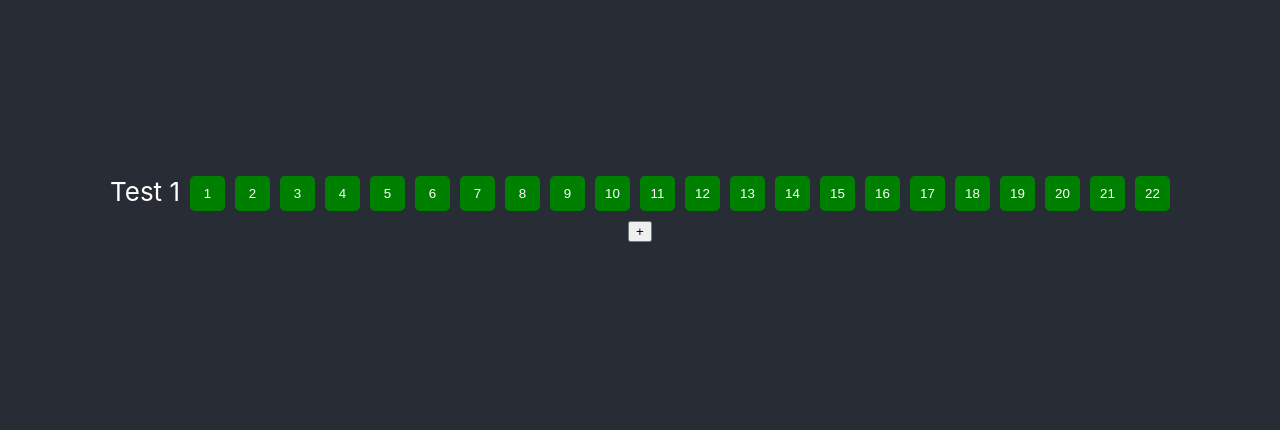
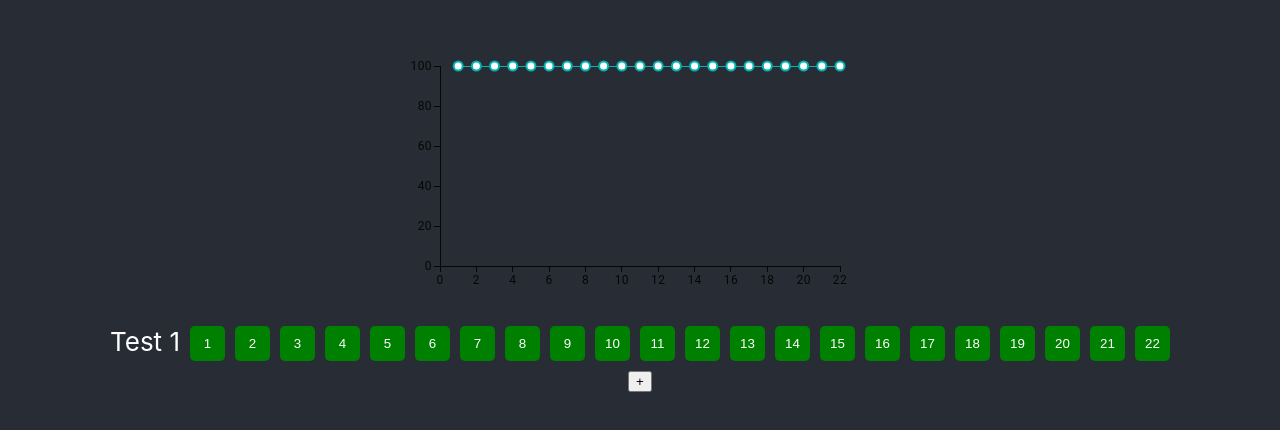
Before and after one commit to ShonBarkan/PsyTrack, a React (Create React App) app in the folder client/: page / in a window 1280 px wide. Shown: the part 196-626 px from the top of the page. Built offline with nearby package versions, Linux system fonts and the light colour scheme.

Commit message:
[Graph]: make a Graph that shows the questionsAverage success

```diff
--- a/client/package.json
+++ b/client/package.json
@@ -3,12 +3,18 @@
   "version": "0.1.0",
   "private": true,
   "dependencies": {
+    "@emotion/react": "^11.13.5",
+    "@emotion/styled": "^11.13.5",
+    "@mui/material": "^6.1.8",
+    "@mui/styled-engine-sc": "^6.1.8",
+    "@mui/x-charts": "^7.22.3",
     "@testing-library/jest-dom": "^5.17.0",
     "@testing-library/react": "^13.4.0",
     "@testing-library/user-event": "^13.5.0",
     "react": "^18.3.1",
     "react-dom": "^18.3.1",
     "react-scripts": "5.0.1",
+    "styled-components": "^6.1.13",
     "web-vitals": "^2.1.4"
   },
   "scripts": {
--- a/client/src/App.js
+++ b/client/src/App.js
@@ -1,11 +1,13 @@
 import './App.css';
+import Graph from './components/Graph/Graph';
 import Tests from './components/Tests/Tests';
 
 function App() {
   return (
     <div className="App">
       <header className="App-header">
-       <Tests/>
+        <Graph/>
+        <Tests/>
       </header>
     </div>
   );
--- a/client/src/components/Graph/Graph.jsx
+++ b/client/src/components/Graph/Graph.jsx
@@ -0,0 +1,37 @@
+import React, { useEffect, useState } from 'react';
+import { LineChart } from '@mui/x-charts/LineChart';
+import { useAppContext } from '../../context';
+
+const Graph = () => {
+    const {testsScore} = useAppContext()
+    const [questionsAverage, setQuestionsAverage] = useState([]);
+
+    useEffect(() => {
+        setQuestionsAverage(
+            testsScore[0].map((_, colIndex) => {
+                const columnValues = testsScore.map(row => row[colIndex]);
+                const successCount = columnValues.filter(value => value === 1).length;
+                return (successCount / testsScore.length) * 100;
+            })
+        )
+    }, [testsScore]);
+    return (
+        <div>
+            <LineChart
+            xAxis={[{ data: Array.from({length: questionsAverage.length} , (_, index) => index + 1) }]}
+            series={
+                        [
+                            {
+                                data: questionsAverage
+                            }
+                        ]
+                    }
+            yAxis={[{min:0}]}
+            width={500}
+            height={300}
+            />
+        </div>
+    );
+}
+
+export default Graph;
--- a/client/src/context.js
+++ b/client/src/context.js
@@ -5,7 +5,7 @@ const AppContext = createContext();
 
 // Create a provider component
 export const AppProvider = ({ children }) => {
-  const [testsScore, setTestsScore] = useState([[]]);
+  const [testsScore, setTestsScore] = useState([new Array(22).fill(1)]);
 
   return (
     <AppContext.Provider value={
```
Also changed, not shown: client/src/components/Tests/Tests.jsx (+1 -2 lines), 1 other file (tests, documents, lock files or other folders).
